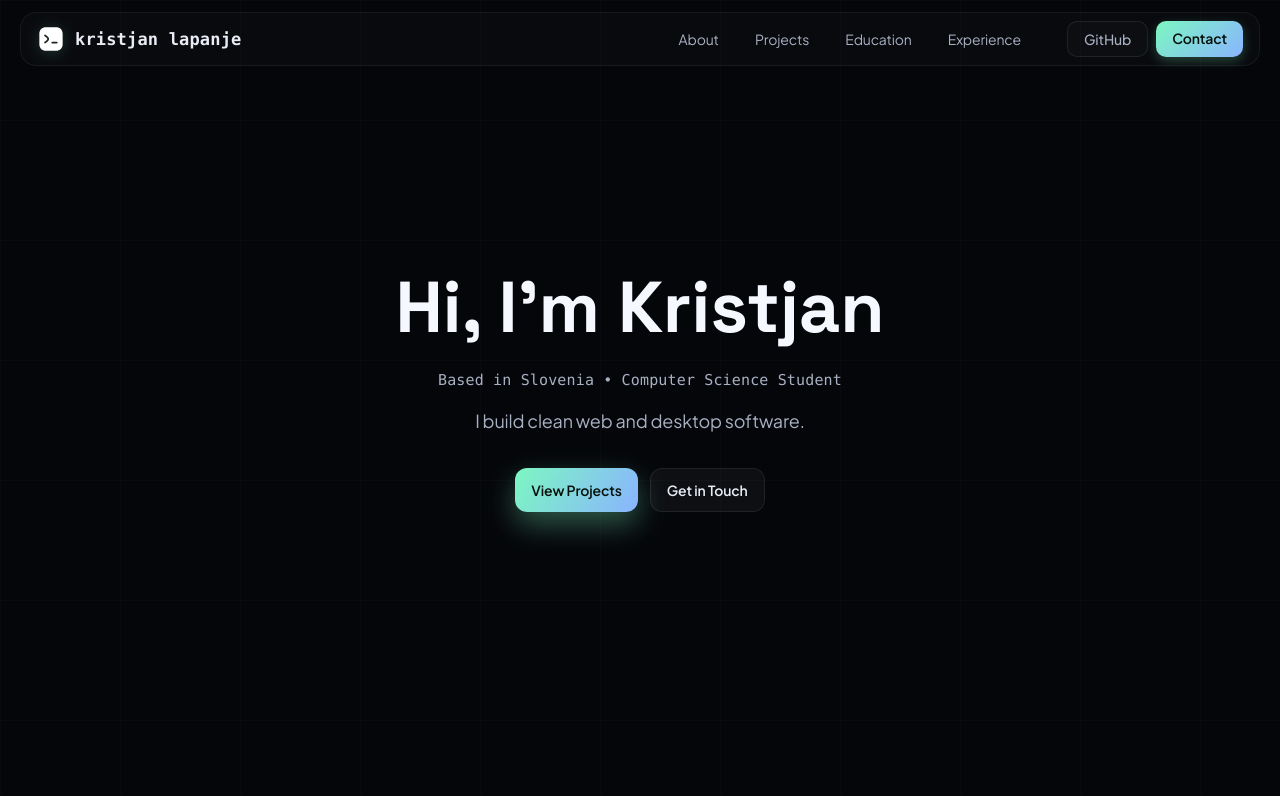
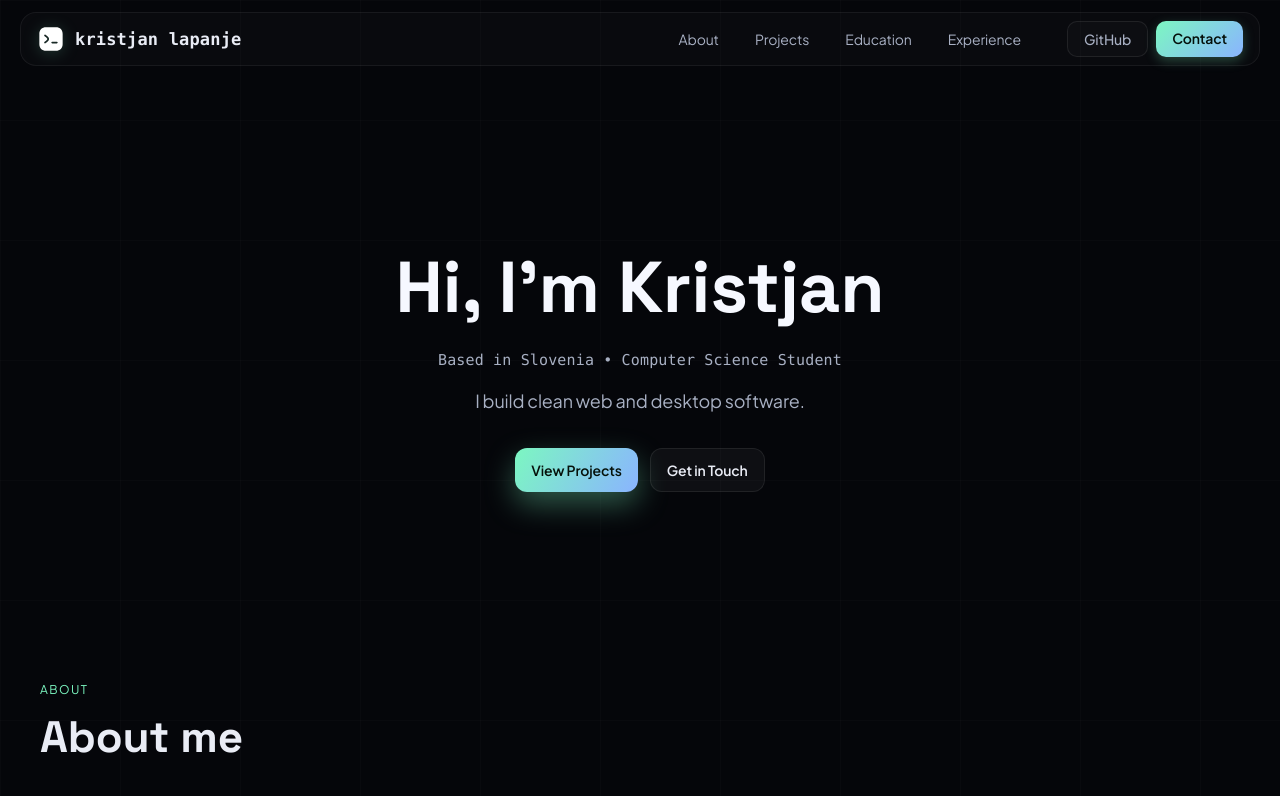
Before and after one commit to lapanje/portfolio, a Vue app: page / in a window 1280 px wide. Shown: the top 796 px of the page. Built offline with nearby package versions, Linux system fonts and the light colour scheme.

Commit message:
hero section updated

```diff
--- a/package.json
+++ b/package.json
@@ -9,7 +9,8 @@
 	"scripts": {
 		"dev": "vite",
 		"build": "vite build",
-		"preview": "vite preview"
+		"predeploy": "npm run build",
+		"deploy": "gh-pages -d dist"
 	},
 	"dependencies": {
 		"vue": "^3.5.26",
@@ -17,6 +18,7 @@
 	},
 	"devDependencies": {
 		"@vitejs/plugin-vue": "^6.0.3",
+		"gh-pages": "^6.3.0",
 		"vite": "^7.3.0",
 		"vite-plugin-vue-devtools": "^8.0.5"
 	}
--- a/src/components/HeroSection.vue
+++ b/src/components/HeroSection.vue
@@ -16,11 +16,11 @@
 
 <style scoped>
 .hero {
-	padding: 180px 24px 120px;
+	padding: 180px 24px 0px;
 	display: flex;
 	align-items: center;
 	justify-content: center;
-	min-height: 90vh;
+	min-height: 70vh;
 }
 
 .hero-content {
```
Also changed, not shown: 1 other file (tests, documents, lock files or other folders).
